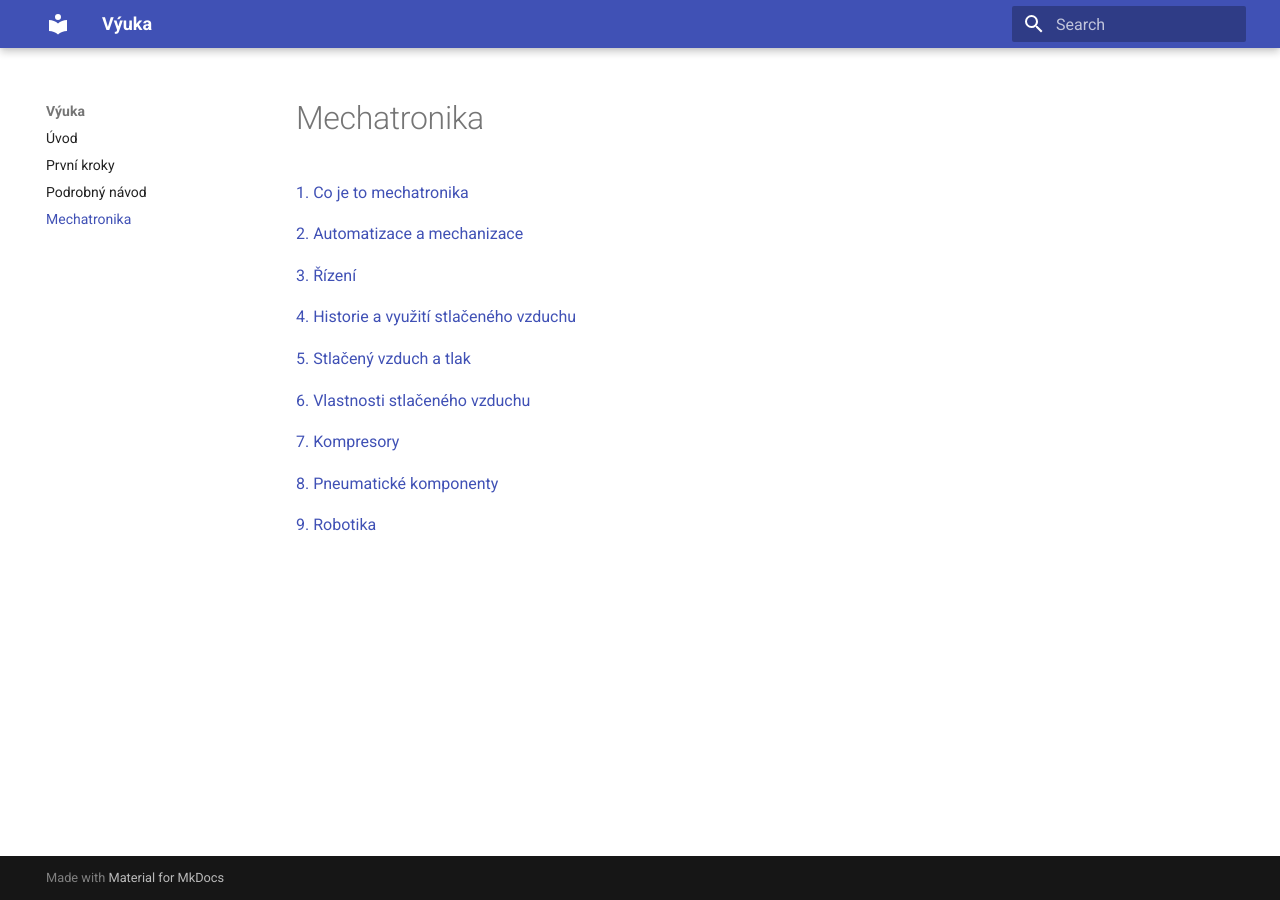
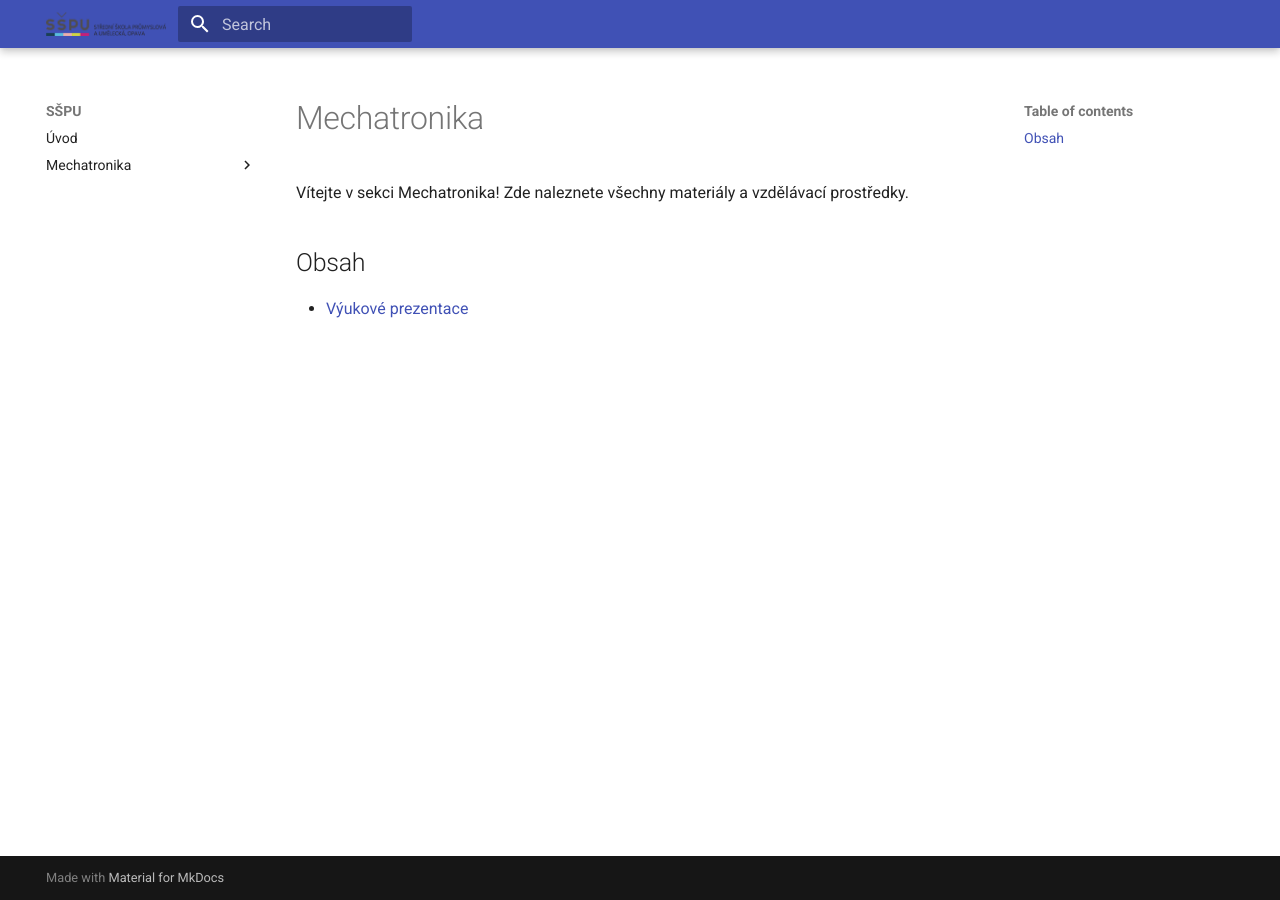
Before and after one commit to piloxgit/vyuka, an MkDocs documentation site: the page built from docs/mech.md, in a window 1280 px wide. Built offline with MkDocs 1.6.1 and Material for MkDocs 9.7.7, drawn with Linux system fonts in a browser that asks for light colours.

Commit message:
change menu

```diff
--- a/docs/mech.md
+++ b/docs/mech.md
@@ -1,19 +1,7 @@
 # Mechatronika
 
-[1. Co je to mechatronika](https://opava-my.sharepoint.com/:p:/g/personal/godovsky_sspu-opava_cz/IQCkz8GkCUvDQ4wAWX2h-IvKAelpNTCn1U8U407wAFWuZwM?e=giou2u)
+Vítejte v sekci Mechatronika! Zde naleznete všechny materiály a vzdělávací prostředky.
 
-[2. Automatizace a mechanizace](https://opava-my.sharepoint.com/:p:/g/personal/godovsky_sspu-opava_cz/IQA5o3O_J3I8SaB7eOT4DwnOAbqYPFmIxodoG2Rw_o-A1YM?e=pTdG6z)
+## Obsah
 
-[3. Řízení](https://opava-my.sharepoint.com/:p:/g/personal/godovsky_sspu-opava_cz/IQBRTurlX5YSTq77Q9_NT4wCAfyLL7cWWUENDoPfk6cgNdQ?e=Q3CYuY)
-
-[4. Historie a využití stlačeného vzduchu](https://opava-my.sharepoint.com/:p:/g/personal/godovsky_sspu-opava_cz/IQAmZkzg_MEpQZJjd-CQ8m1sAe5tbpqljAG9_GcaJjBn5Do?e=NGNEpX)
-
-[5. Stlačený vzduch a tlak ](https://opava-my.sharepoint.com/:p:/g/personal/godovsky_sspu-opava_cz/IQC_FmDM3h3_SZsPtPQZ654_AUS74N0JMtjf4_9xmrtCJkM?e=2HBDnL)
-
-[6. Vlastnosti stlačeného vzduchu](https://opava-my.sharepoint.com/:p:/g/personal/godovsky_sspu-opava_cz/IQAZtBQukD5MS7dZ1PLQUzlVAS4doMagfPYj8SaC6KRat70?e=59U5Cz)
-
-[7. Kompresory](https://opava-my.sharepoint.com/:p:/g/personal/godovsky_sspu-opava_cz/IQDoGrsZxog3Q53VTT5CN_VwAYiACtOICu6jMjIt2GJK6H4?e=ox0538)
-
-[8. Pneumatické komponenty](https://opava-my.sharepoint.com/:p:/g/personal/godovsky_sspu-opava_cz/IQDWY5EMe9EZToqUj_ekdFP7Add9Us8YwXKL7mUQbM9tekw?e=ChW5dQ)
-
-[9. Robotika](https://opava-my.sharepoint.com/:p:/g/personal/godovsky_sspu-opava_cz/IQAnI8BWnaqeRqA1ZsVidhU4AQrI-00rho52K-EKA19Geag?e=jgdcip)
+- [Výukové prezentace](mech_pptx.md)
--- /dev/null
+++ b/docs/stylesheets/extra.css
@@ -0,0 +1,3 @@
+.md-header__title {
+  display: none;
+}
--- a/mkdocs.yml
+++ b/mkdocs.yml
@@ -1,8 +1,10 @@
-site_name: Výuka
+site_name: SŠPU
 theme:
   name: material
+  logo: images/skola-logo.png
+extra_css:
+  - stylesheets/extra.css
 nav:
   - Úvod: index.md
-  - První kroky: instalace.md
-  - Podrobný návod: navod.md
-  - Mechatronika: mech.md
+  - Mechatronika:
+    - Výukové prezentace: mech_pptx.md
```
Also changed, not shown: docs/mech_pptx.md (added, +19 -0 lines), docs/images/arduino-dht11-zapojeni.svg (deleted), docs/images/dht11-pinout.svg (deleted), docs/images/skola-logo.png (added).
